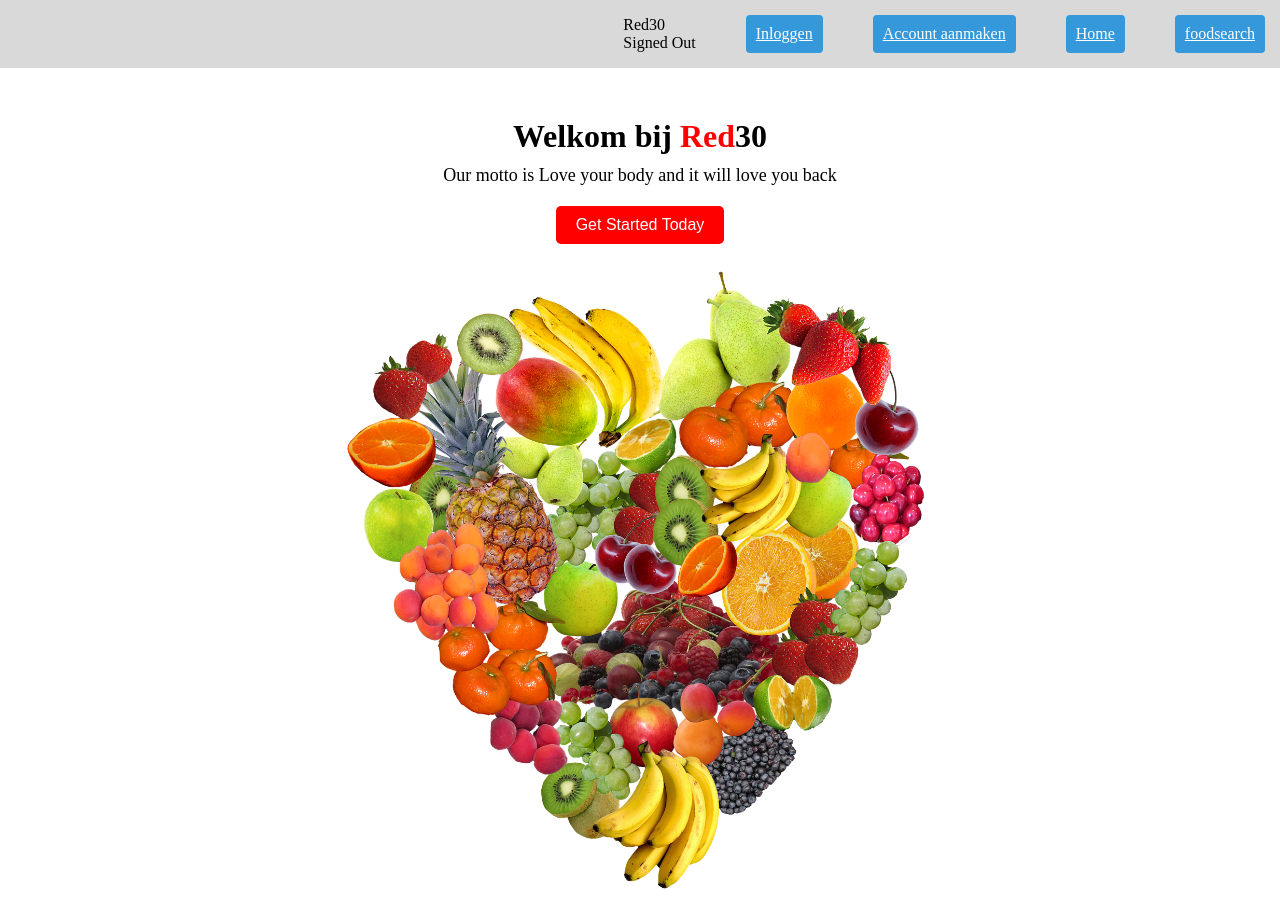
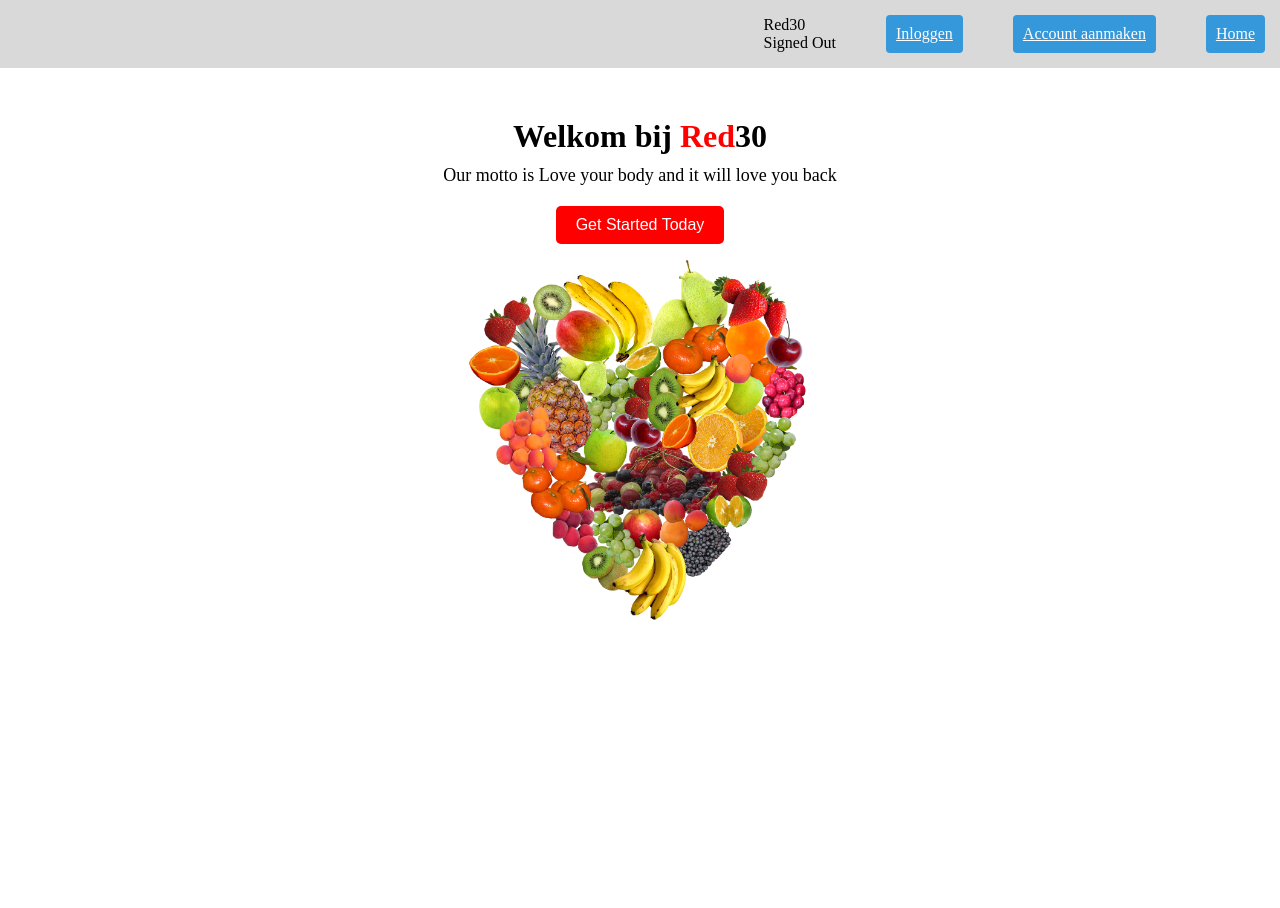
Before and after one commit to LeondeHaas/Praktijkwijzer---Red30, a React (Create React App) app in the folder red30/: page / in a window 1280 px wide. After the commit the page ends 800 px from the top, so only its background shows below. Built offline with nearby package versions, Linux system fonts and the light colour scheme; no server answers.

Commit message:
user redirected to home page after logging out

```diff
--- a/red30/src/components/Header.jsx
+++ b/red30/src/components/Header.jsx
@@ -13,7 +13,6 @@ const Header = () => {
       <Link className='inlogknop' to={"/login"}>Inloggen</Link>
       <Link className='inlogknop' to={"/register"}>Account aanmaken</Link>
       <Link className='inlogknop' to={"/"}>Home</Link>
-      <Link className='inlogknop' to={"/foodsearch"}>foodsearch</Link>
     </div>
   )
 }
--- a/red30/src/components/auth/AuthDetails.jsx
+++ b/red30/src/components/auth/AuthDetails.jsx
@@ -1,9 +1,11 @@
 import React, { useEffect, useState } from 'react';
 import { auth } from '../../Database/firebase';
 import { onAuthStateChanged, signOut } from 'firebase/auth';
+import { Link, useNavigate } from 'react-router-dom';
 
 const AuthDetails = () => {
     const [authUser, setAuthUser] = useState(null);
+    const navigate = useNavigate();
 
     useEffect(() => {
         const listen = onAuthStateChanged(auth, (user) => {
@@ -23,18 +25,20 @@ const AuthDetails = () => {
         signOut(auth)
             .then(() => {
                 console.log('signed out successfully');
+                navigate('/');
             })
-            .catch((error) => console.log(error)); // Fixed the syntax error here
+            .catch((error) => console.log(error));
     };
 
     return (
         <>
-
             <div>
                 {authUser ? (
                     <>
                         <p>{`Signed In as ${authUser.email}`}</p>
                         <button onClick={userSignOut}>Sign Out</button>
+                        {/* Render the food search button when logged in */}
+                        <Link className='inlogknop' to={"/foodsearch"}>foodsearch</Link>
                     </>
                 ) : (
                     <p>Signed Out</p>
--- a/red30/src/css/App.css
+++ b/red30/src/css/App.css
@@ -256,7 +256,8 @@ button {
 }
 
 .fruit-image{
-  width: 600px;
+  width: 350px;
+  height: auto;
 }
 
 .fruitmanddoos{
```
Lines whose indentation alone changed are shown as unchanged.
